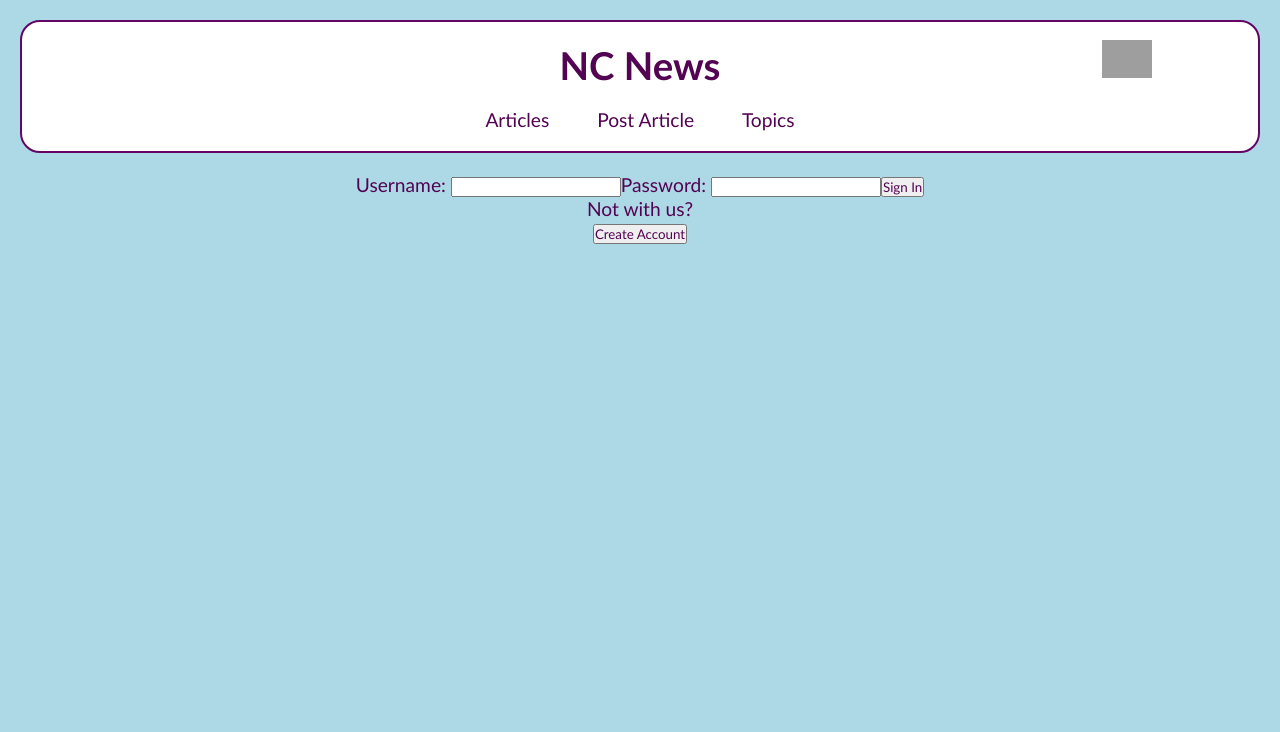
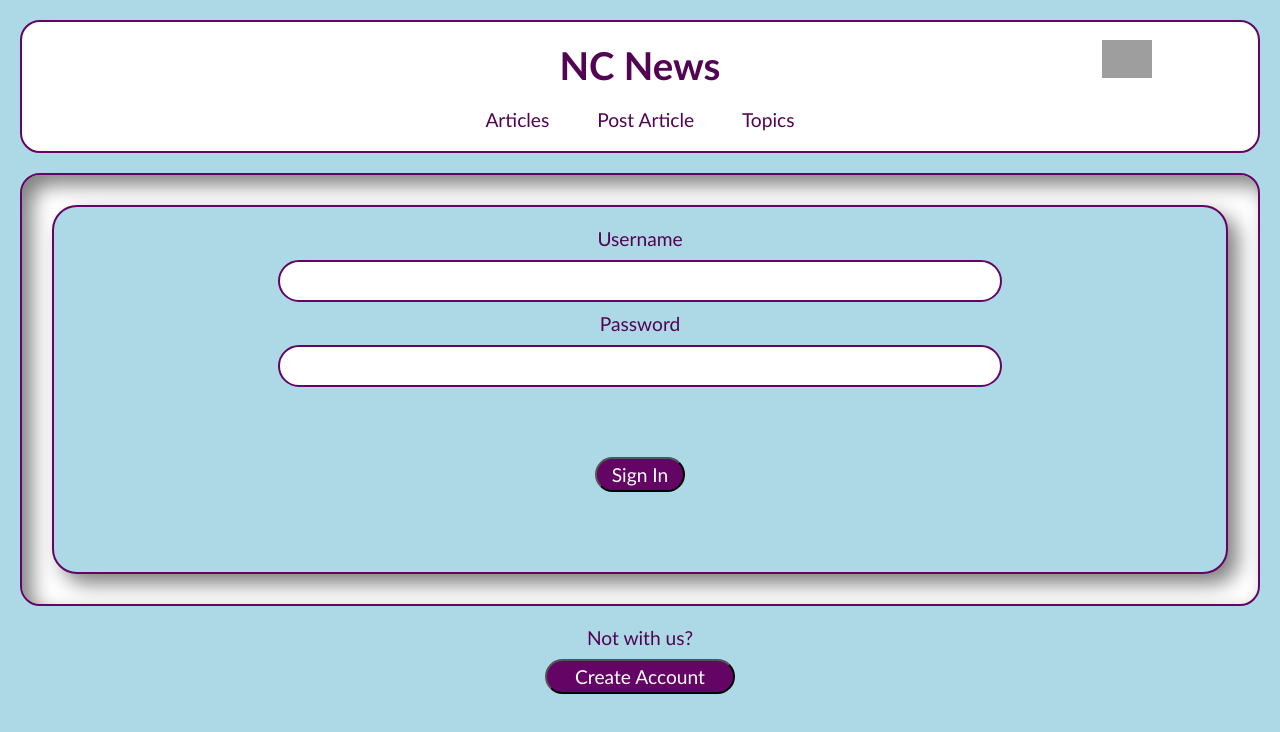
Before and after one commit to DeanTS96/api_frontend, a React (Vite) app: page /sign-in in a window 1280 px wide. Shown: the top 732 px of the page. Built offline with nearby package versions, Linux system fonts and the light colour scheme; grey boxes are pictures that could not be loaded.

Commit message:
styled sign in page

```diff
--- a/src/App.css
+++ b/src/App.css
@@ -159,7 +159,7 @@ h1 {
   height: 200px;
 }
 
-.post-article-label{
+.form-label{
   font-size: 1em;
   display: block;
 }
@@ -177,6 +177,17 @@ h1 {
   border-radius: 30px;
   display: block;
   margin: 60px auto;
+}
+
+.button-sign-up{
+  font-size: 1em;
+  background-color: rgb(100, 4, 100);
+  color: white;
+  height: 35px;
+  width: 190px;
+  border-radius: 30px;
+  display: block;
+  margin: 10px auto;
 }
 
 .topic-item{
@@ -214,8 +225,8 @@ h1 {
   border-radius: 50%;
   height: 60vw;
   width: 60vw;
-  max-width: 550px;
-  max-height: 550px;
+  max-width: 450px;
+  max-height: 450px;
   display: flex;
   align-items: center;
 }
@@ -225,7 +236,7 @@ h1 {
   height: auto;
   width: 29vw;
   margin: 0 auto;
-  max-width: 265px;
+  max-width: 215px;
 }
 
 .profile-text{
--- a/src/components/PostArticle.jsx
+++ b/src/components/PostArticle.jsx
@@ -41,13 +41,13 @@ function PostArticle() {
         <div className="content">
             {isPostingArticle ? 'Loading...' :
             <form className="content-item" onSubmit={postArticle}>
-                <label className="post-article-label" htmlFor="title">Title</label>
+                <label className="form-label" htmlFor="title">Title</label>
                 <input className="form-item" id="title" name="title" value={titleInput} onChange={(e) => {setTitleInput(e.target.value)}} required/>
-                <label className="post-article-label" htmlFor="topic">Topic</label>
+                <label className="form-label" htmlFor="topic">Topic</label>
                 <input className="form-item" id="topic" name="topic" value={topicInput} onChange={(e) => {setTopicInput(e.target.value)}} required/>
-                <label className="post-article-label" htmlFor="body">Article</label>
+                <label className="form-label" htmlFor="body">Article</label>
                 <textarea className="form-item post-article-body" id="body" name="body" value={bodyInput} onChange={(e) => {setBodyInput(e.target.value)}} autosize required/>
-                <label className="post-article-label" htmlFor="img_url">Image url</label>
+                <label className="form-label" htmlFor="img_url">Image url</label>
                 <input className="form-item" id="img_url" name="img_url" value={imgURLInput} onChange={(e) => {setImgURLInput(e.target.value)}}/>
                 <button className="button-submit" type="submit">Submit</button>
             </form>
--- a/src/components/SignIn.jsx
+++ b/src/components/SignIn.jsx
@@ -37,17 +37,19 @@ function SignIn() {
         return (
             <>
                 <p>{isLoading ? 'Loading...' : ''}</p>
-                <form onSubmit={(e)=>{handleSubmit(e)}}>
-                    <label htmlFor="username">Username: </label>
-                    <input id="username" name="username" value={username} onChange={(e)=>{setUsername(e.target.value)}}/>
-                    <label htmlFor="password">Password: </label>
-                    <input id="password" name="password" value={password} onChange={(e)=>{setPassword(e.target.value)}}/>
-                    <button type="submit">Sign In</button>
-                </form>
-                <h2>{signInError.head}</h2>
-                <p>{signInError.body}</p>
+                <div className="content">
+                    <form className="content-item" onSubmit={(e)=>{handleSubmit(e)}}>
+                        <label className="form-label" htmlFor="username">Username </label>
+                        <input className="form-item" id="username" name="username" value={username} onChange={(e)=>{setUsername(e.target.value)}}/>
+                        <label className="form-label" htmlFor="password">Password </label>
+                        <input className="form-item" id="password" name="password" value={password} onChange={(e)=>{setPassword(e.target.value)}}/>
+                        <button className="button-submit" type="submit">Sign In</button>
+                    </form>
+                    <h2>{signInError.head}</h2>
+                    <p>{signInError.body}</p>
+                </div>
                 <p>Not with us?</p>
-                <button onClick={(e)=>{navigate('/sign-up')}}>Create Account</button>
+                <button className="button-sign-up" onClick={(e)=>{navigate('/sign-up')}}>Create Account</button>
             </>
         )
 }
```
